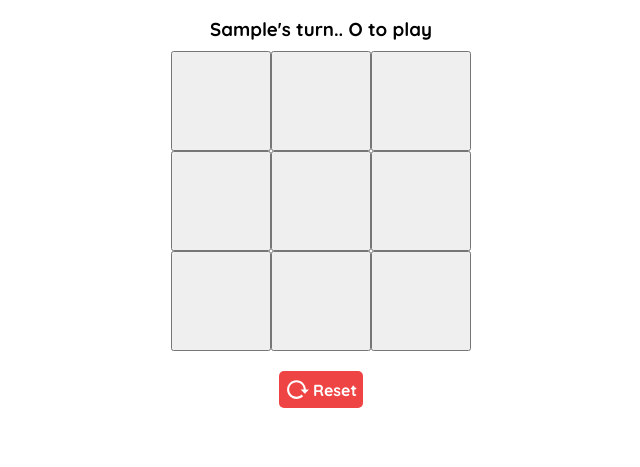
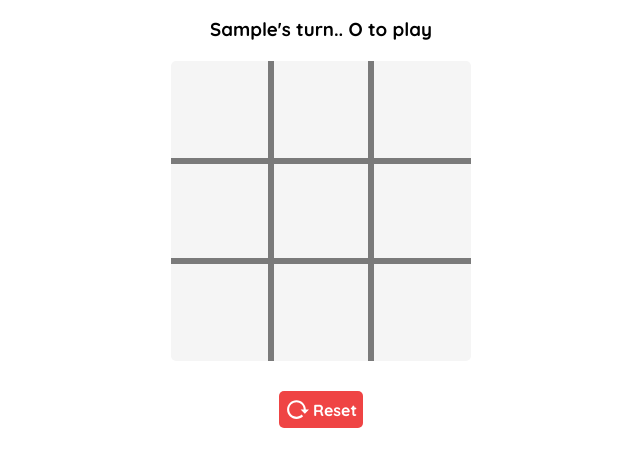
Before and after one commit to jnDhruv/odin-tic-tac-toe, a plain HTML site: page index.html in a window 1280 px wide. Both pictures are taken after typing "Sample", "Sample" into the empty fields and a click on the button "Start". Shown: the part 53-520 px from the top of the page, without its empty margins (319-959 px from the left). Drawn offline with Linux system fonts and the light colour scheme.

Commit message:
Style the board and add user-select properties to buttons, board and labels

```diff
--- a/script.js
+++ b/script.js
@@ -177,6 +177,9 @@ const DOMController = (() => {
                 btn.classList.add("btn");
 
                 if (game.getBoard()[i][j]) {
+                    if (game.getBoard()[i][j] === 'X') {
+                        btn.style.color = '#ef4444';
+                    }
                     btn.textContent = game.getBoard()[i][j];
                 }
 
--- a/styles/dialogs.css
+++ b/styles/dialogs.css
@@ -3,6 +3,7 @@
 .result {
     border: 0;
     border-radius: 5px;
+    user-select: none;
 }
 
 .result>div {
@@ -32,6 +33,8 @@
     font-family: inherit;
     font-weight: bold;
     font-size: 100%;
+
+    user-select: none;
 
     & img {
         width: 25px;
@@ -75,6 +78,7 @@
         letter-spacing: 3px;
         font-size: 0.75rem;
         font-weight: bold;
+        user-select: none;
     }
 
     & input {
--- a/styles/layout.css
+++ b/styles/layout.css
@@ -9,6 +9,10 @@ h3,
 button {
     margin: 0;
     padding: 0;
+}
+
+body {
+    background-color: white;
 }
 
 header {
@@ -31,6 +35,45 @@ main {
     display: grid;
     grid-template-columns: 100px 100px 100px;
     grid-template-rows: 100px 100px 100px;
+    margin: 10px 0;
+
+    border-radius: 5px;
+    background-color: whitesmoke;
+    user-select: none;
+}
+
+/* setting borders */
+.board .btn{
+    border: 3px solid rgba(0, 0, 0, 0.5);
+
+    &:nth-child(1) {
+        border-left: none;
+        border-top: none;
+    }
+    &:nth-child(2) {
+        border-top: none;
+    }
+    &:nth-child(3) {
+        border-right: none;
+        border-top: none;
+    }
+    &:nth-child(4) {
+        border-left: none;
+    }
+    &:nth-child(6) {
+        border-right: none;
+    }
+    &:nth-child(7) {
+        border-left: none;
+        border-bottom: none;
+    }
+    &:nth-child(8) {
+        border-bottom: none;
+    }
+    &:nth-child(9) {
+        border-right: none;
+        border-bottom: none;
+    }
 }
 
 .btn {
@@ -38,8 +81,12 @@ main {
     justify-content: center;
     align-items: center;
 
-    font-size: 100%;
+    background-color: transparent;
+
+    font-size: 2rem;
+    font-weight: bold;
     font-family: inherit;
+    cursor: pointer;
 }
 
 .reset {
```
